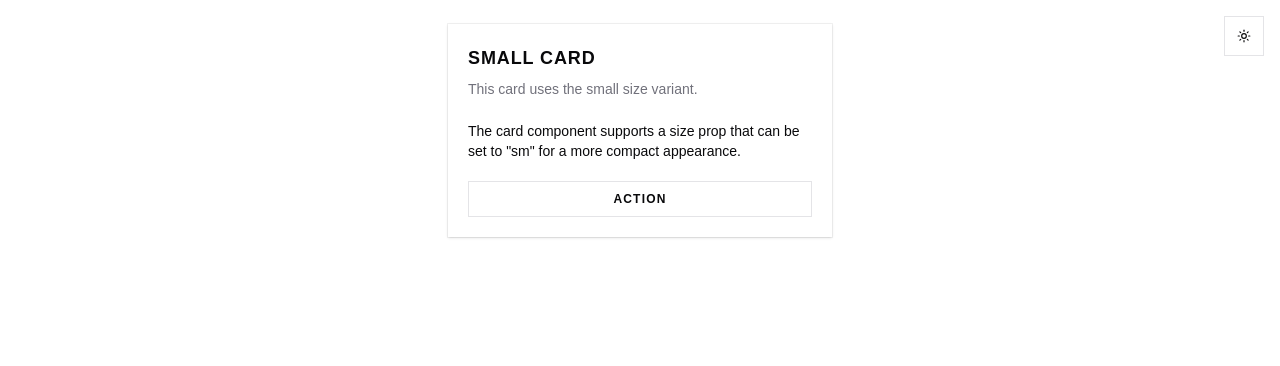
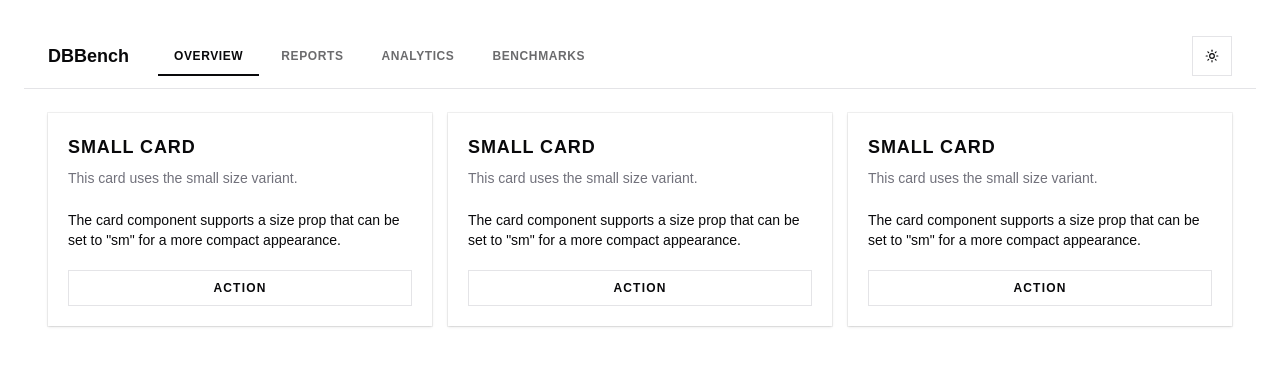
Before and after one commit to AttackKrow/CSE120FrontendUIDemo, a React (Vite) app in the folder 120ProjDemo/: page / in a window 1280 px wide. Shown: the top 366 px of the page. Built offline with nearby package versions, Linux system fonts and the light colour scheme.

Commit message:
Navbar, views,

```diff
--- a/120ProjDemo/src/App.jsx
+++ b/120ProjDemo/src/App.jsx
@@ -1,19 +1,26 @@
 import './App.css'
-import { InfoCard } from "@/components/dashboard/InfoCard";
+import { useState } from "react";
+import { NavBar } from "@/components/dashboard/NavBar";
 import { ThemeProvider } from "@/components/theme-provider";
-import { ModeToggle } from "@/components/dark-mode-toggle";
+import { OverviewView } from "@/components/dashboard/views/OverviewView";
+import { AnalyticsView } from "@/components/dashboard/views/AnalyticsView";
+import { ReportsView } from "@/components/dashboard/views/ReportsView";
+import { BenchmarksView } from "@/components/dashboard/views/BenchmarksView";
 
 export default function App() {
+  const [activeTab, setActiveTab] = useState("overview");
+
   return (
     <ThemeProvider defaultTheme="system" storageKey="vite-ui-theme">
       <div className="relative min-h-screen bg-background text-foreground p-6">
-        {/* Top right light/dark mode switcher*/}
-        <div className="fixed top-4 right-4 z-50">
-          <ModeToggle />
-        </div>
 
-        <main>
-          <InfoCard />
+        <NavBar activeTab={activeTab} onTabChange={setActiveTab} />
+
+        <main className="flex-1 p-6">
+          {activeTab === "overview" && <OverviewView />}
+          {activeTab === "analytics" && <AnalyticsView />}
+          {activeTab === "reports" && <ReportsView />}
+          {activeTab === "benchmarks" && <BenchmarksView />}
         </main>
       </div>
     </ThemeProvider>
--- /dev/null
+++ b/120ProjDemo/src/components/dashboard/NavBar.jsx
@@ -0,0 +1,21 @@
+import { Tabs, TabsList, TabsTrigger } from "@/components/ui/tabs";
+import { ModeToggle } from "@/components/dark-mode-toggle";
+
+export function NavBar({ activeTab, onTabChange }) {
+  return (
+    <header className="sticky top-0 z-40 w-full border-b bg-background/95 px-6 py-3 flex items-center justify-between">
+      <div className="flex items-center gap-6">
+        <span className="font-bold text-lg">DBBench</span>
+        <Tabs value={activeTab} onValueChange={onTabChange}>
+          <TabsList variant="line">
+            <TabsTrigger value="overview">Overview</TabsTrigger>
+            <TabsTrigger value="reports">Reports</TabsTrigger>
+            <TabsTrigger value="settings">Analytics</TabsTrigger>
+            <TabsTrigger value="benchmarks">Benchmarks</TabsTrigger>
+          </TabsList>
+        </Tabs>
+      </div>
+      <ModeToggle />
+    </header>
+  )
+}
--- /dev/null
+++ b/120ProjDemo/src/components/dashboard/views/AnalyticsView.jsx
@@ -0,0 +1,12 @@
+import { InfoCard } from "@/components/dashboard/InfoCard";
+
+
+export function AnalyticsView() {
+  return (
+    <div className="grid grid-cols-1 md:grid-cols-3 gap-4">
+      <InfoCard />
+      <InfoCard />
+      <InfoCard />
+    </div>
+  )
+}
--- /dev/null
+++ b/120ProjDemo/src/components/dashboard/views/BenchmarksView.jsx
@@ -0,0 +1,12 @@
+import { InfoCard } from "@/components/dashboard/InfoCard";
+
+
+export function BenchmarksView() {
+  return (
+    <div className="grid grid-cols-1 md:grid-cols-3 gap-4">
+      <InfoCard />
+      <InfoCard />
+      <InfoCard />
+    </div>
+  )
+}
--- /dev/null
+++ b/120ProjDemo/src/components/dashboard/views/OverviewView.jsx
@@ -0,0 +1,12 @@
+import { InfoCard } from "@/components/dashboard/InfoCard";
+
+
+export function OverviewView() {
+  return (
+    <div className="grid grid-cols-1 md:grid-cols-3 gap-4">
+      <InfoCard />
+      <InfoCard />
+      <InfoCard />
+    </div>
+  )
+}
--- /dev/null
+++ b/120ProjDemo/src/components/dashboard/views/ReportsView.jsx
@@ -0,0 +1,12 @@
+import { InfoCard } from "@/components/dashboard/InfoCard";
+
+
+export function ReportsView() {
+  return (
+    <div className="grid grid-cols-1 md:grid-cols-3 gap-4">
+      <InfoCard />
+      <InfoCard />
+      <InfoCard />
+    </div>
+  )
+}
```
Also changed, not shown: 1 other file (tests, documents, lock files or other folders).
